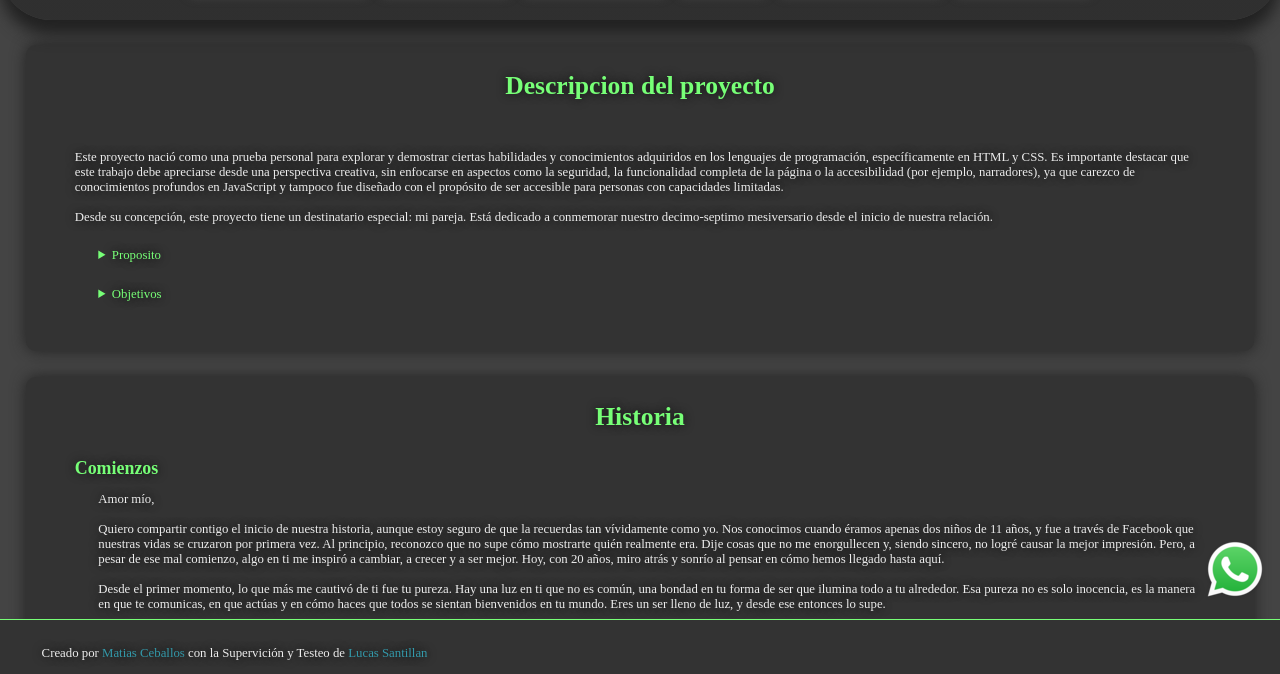
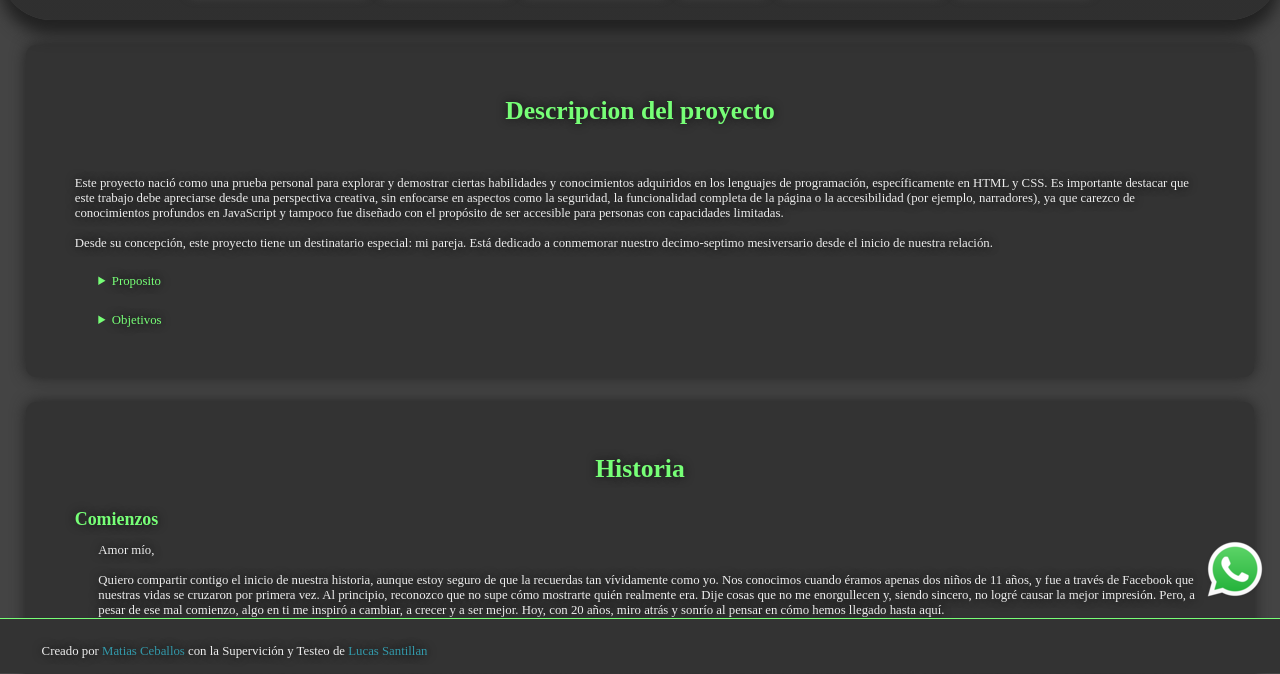
Before and after one commit to sodukoo/Proyecto1-Lorley-Matias, a plain HTML site: page index.html in a window 1280 px wide. Shown: the part 126-800 px from the top of the page. Drawn offline with Linux system fonts and the light colour scheme.

Commit message:
sasa
sasa

```diff
--- a/style.css
+++ b/style.css
@@ -44,7 +44,7 @@ h1 {
 h2 {
     font-size: 2vw;
     text-align: center;
-    padding: 0 0 2vw 0;
+    padding: 2vw 0 2vw 0;
 }
 
 h3 {
```
